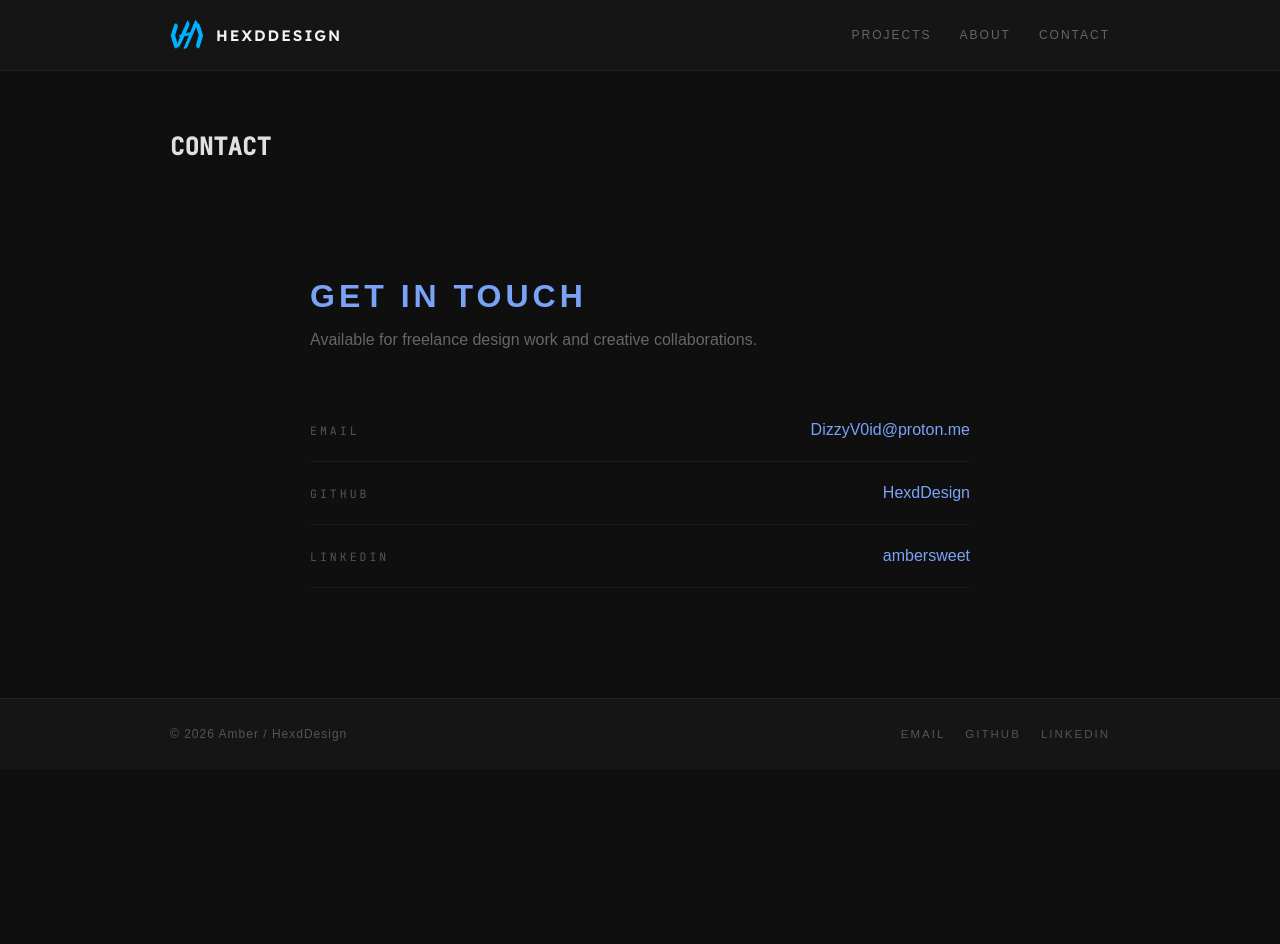
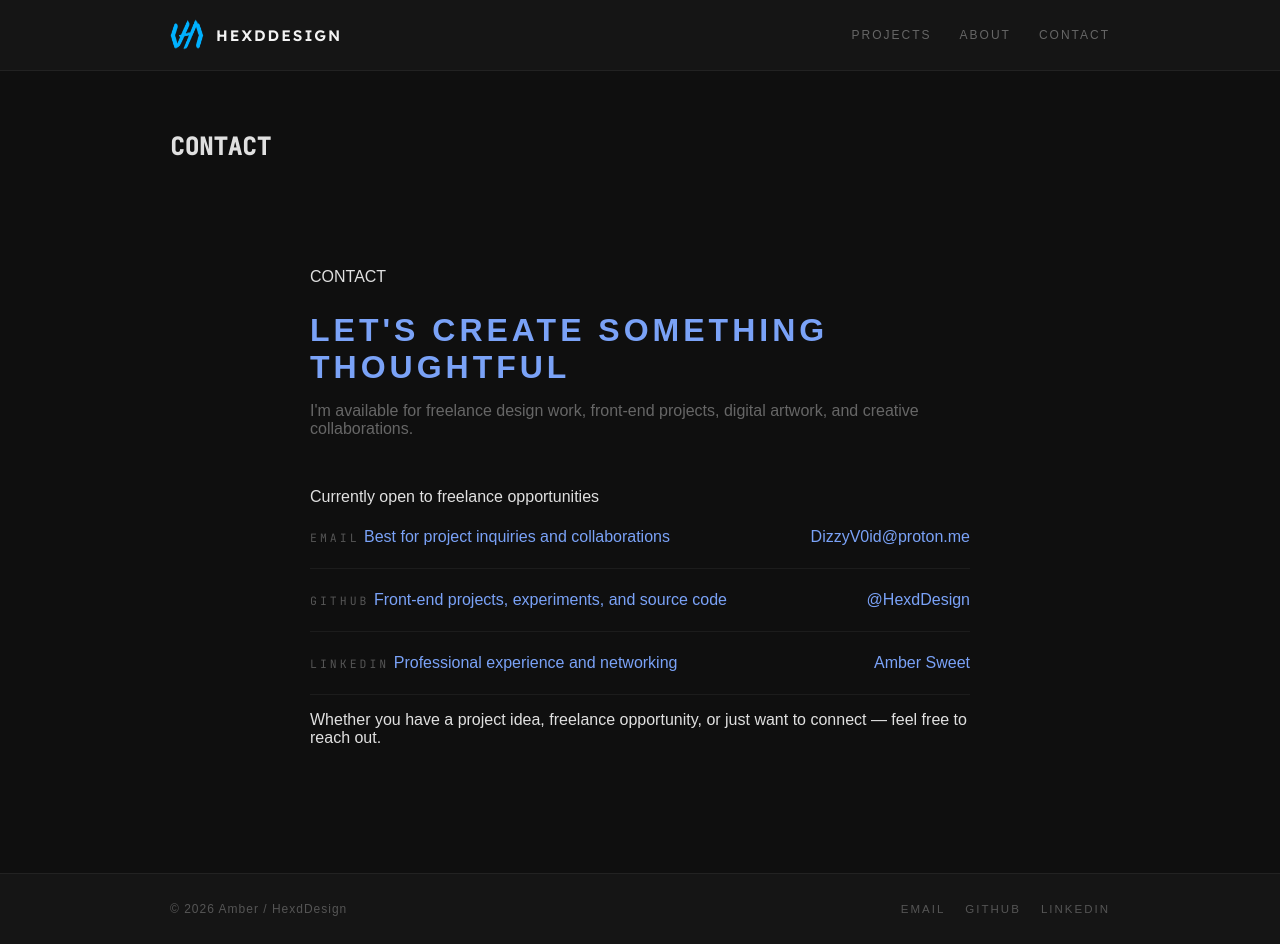
Before and after one commit to HexdDesign/hexddesign.github.io, a Jekyll site: the page built from contact.markdown, in a window 1280 px wide. Built offline with Jekyll 4.4.1, drawn with Linux system fonts in a browser that asks for light colours; some web fonts are replaced; before the commit the page ends 900 px from its top, so only the background shows below that.

Commit message:
Update contact.markdown

```diff
--- a/contact.markdown
+++ b/contact.markdown
@@ -6,26 +6,67 @@ permalink: /contact/
 
 <div class="contact-page">
 
-  <h1 class="contact-title">Get In Touch</h1>
-  <p class="contact-sub">Available for freelance design work and creative collaborations.</p>
+  <div class="contact-header">
+    <p class="contact-kicker">CONTACT</p>
+    <h1 class="contact-title">
+      Let's Create Something Thoughtful
+    </h1>
+    <p class="contact-sub">
+      I'm available for freelance design work, front-end projects,
+      digital artwork, and creative collaborations.
+    </p>
+  </div>
+
+  <div class="contact-status">
+    <span class="status-dot"></span>
+    Currently open to freelance opportunities
+  </div>
 
   <div class="contact-links">
+    <a href="mailto:DizzyV0id@proton.me" class="contact-item">
+      <div class="contact-left">
+        <span class="contact-label">Email</span>
+        <span class="contact-desc">
+          Best for project inquiries and collaborations
+        </span>
+      </div>
+      <span class="contact-value">
+        DizzyV0id@proton.me
+      </span>
+    </a>
+    <a href="https://github.com/HexdDesign"
+       class="contact-item"
+       target="_blank">
+      <div class="contact-left">
+        <span class="contact-label">GitHub</span>
+        <span class="contact-desc">
+          Front-end projects, experiments, and source code
+        </span>
+      </div>
+      <span class="contact-value">
+        @HexdDesign
+      </span>
+    </a>
+    <a href="https://www.linkedin.com/in/ambersweet/"
+       class="contact-item"
+       target="_blank">
+      <div class="contact-left">
+        <span class="contact-label">LinkedIn</span>
+        <span class="contact-desc">
+          Professional experience and networking
+        </span>
+      </div>
+      <span class="contact-value">
+        Amber Sweet
+      </span>
+    </a>
+  </div>
 
-    <a href="mailto:DizzyV0id@proton.me" class="contact-item">
-      <span class="contact-label">Email</span>
-      <span class="contact-value">DizzyV0id@proton.me</span>
-    </a>
-
-    <a href="https://github.com/HexdDesign" class="contact-item" target="_blank">
-      <span class="contact-label">GitHub</span>
-      <span class="contact-value">HexdDesign</span>
-    </a>
-
-    <a href="https://www.linkedin.com/in/ambersweet/" class="contact-item" target="_blank">
-      <span class="contact-label">LinkedIn</span>
-      <span class="contact-value">ambersweet</span>
-    </a>
-
+  <div class="contact-footer-note">
+    <p>
+      Whether you have a project idea, freelance opportunity,
+      or just want to connect — feel free to reach out.
+    </p>
   </div>
 
 </div>
```
